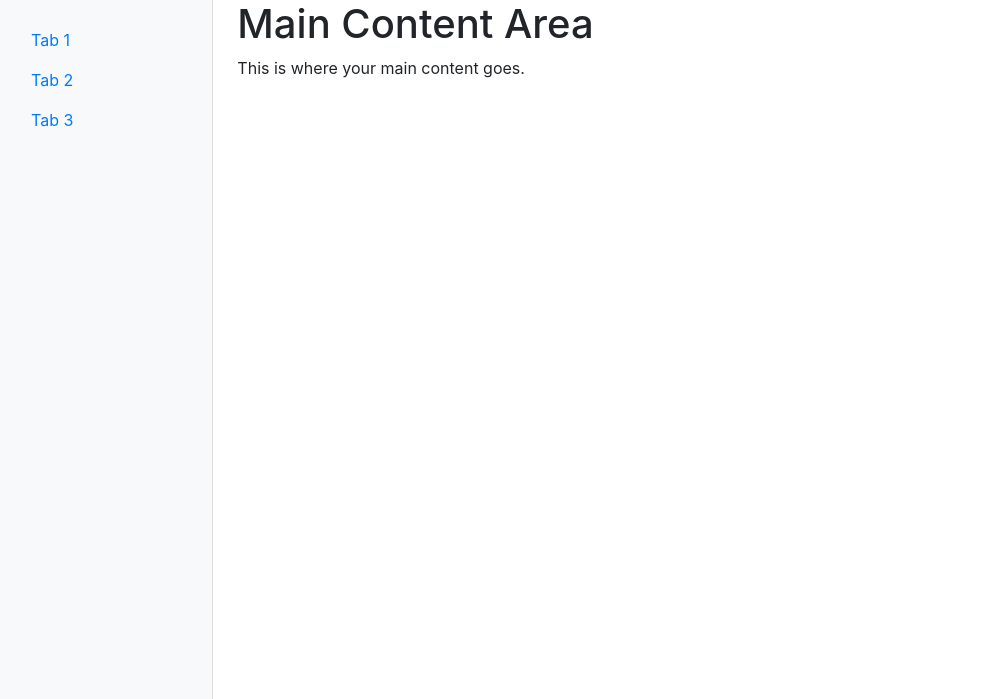
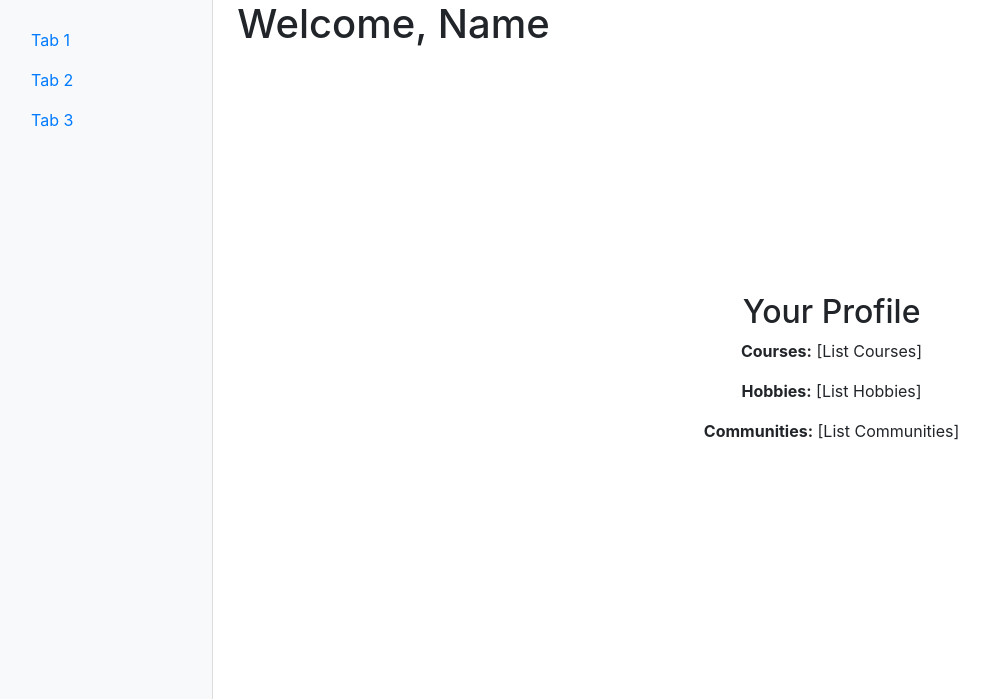
Before and after one commit to qingx143/DeerHacksIV_2025, a plain HTML site: page frontend/index.html in a window 1280 px wide. Shown: the top 699 px of the page, without its empty margins (0-990 px from the left). Drawn offline with nearby package versions, Linux system fonts and the light colour scheme.

Commit message:
Profile Flexbox

```diff
--- a/frontend/index.html
+++ b/frontend/index.html
@@ -38,8 +38,20 @@
 
       <!-- Main Content Area -->
       <main role="main" class="col-md-9 ml-sm-auto col-lg-10 px-4">
-        <h1>Main Content Area</h1>
-        <p>This is where your main content goes.</p>
+        <h1>Welcome, Name</h1>
+        <main role="main" class="col-md-9 ml-sm-auto col-lg-10 px-4">
+            <!-- Flex container that centers content both vertically and horizontally -->
+            <div class="d-flex justify-content-center align-items-center" style="height: 80vh;">
+              <!-- Profile details container -->
+              <div class="text-center">
+                <h2>Your Profile</h2>
+                <p><strong>Courses:</strong> [List Courses]</p>
+                <p><strong>Hobbies:</strong> [List Hobbies]</p>
+                <p><strong>Communities:</strong> [List Communities]</p>
+              </div>
+            </div>
+          </main>
+
       </main>
     </div>
   </div>
```
